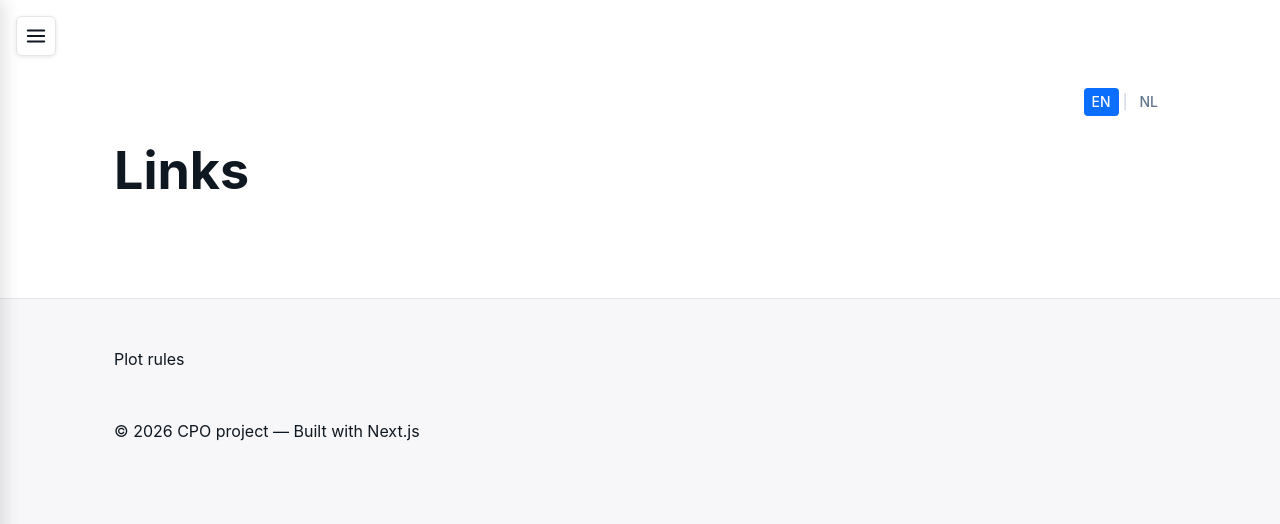
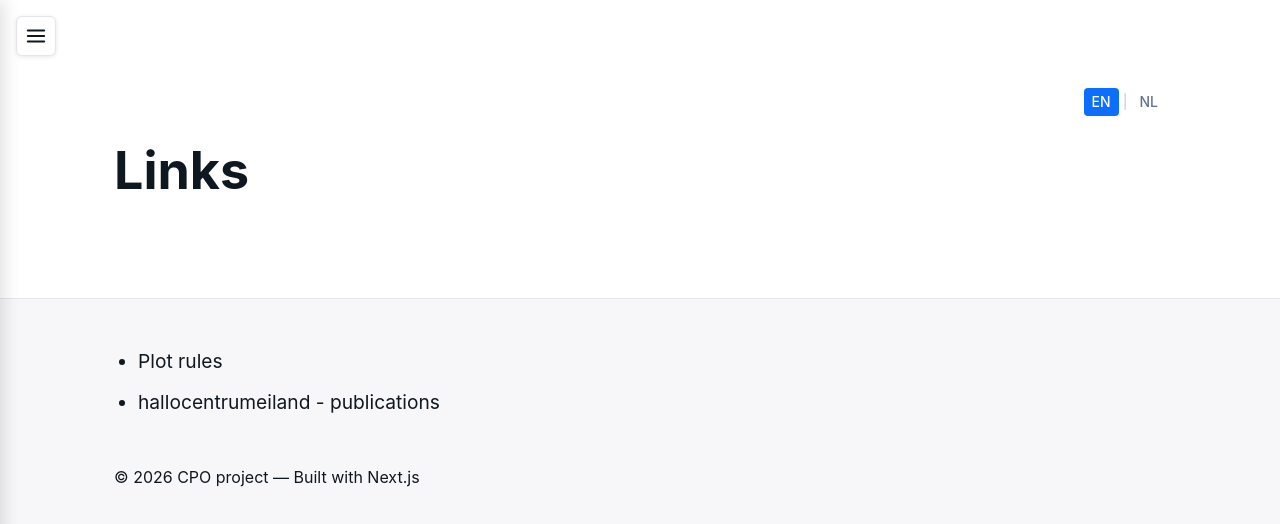
Before and after one commit to fabigato/groenebouwkracht_landingpage, a Next.js app: page /links in a window 1280 px wide. Shown: the top 524 px of the page. Built offline with nearby package versions, Linux system fonts and the light colour scheme.

Commit message:
added extra link to links page, and made it bullet list with larger font

```diff
--- a/pages/links.tsx
+++ b/pages/links.tsx
@@ -22,9 +22,14 @@ export default function Links() {
 
       <main className="max-w-[900px] md:max-w-[1100px] mx-auto px-6 pb-6 pt-12">
         <section>
-          <a href="/documents/kavelregels.pdf" target="_blank" rel="noopener noreferrer">
-            {t.plotRulesLink}
-          </a>
+          <ul style={{ listStyle: 'disc', paddingLeft: '1.5rem', margin: 0, display: 'flex', flexDirection: 'column', gap: '0.75rem' }}>
+            <li style={{ fontSize: '1.2rem' }}>
+              <a href="/documents/kavelregels.pdf" target="_blank" rel="noopener noreferrer">{t.plotRulesLink}</a>
+            </li>
+            <li style={{ fontSize: '1.2rem' }}>
+              <a href="https://hallocentrumeiland.nl/publicaties" target="_blank" rel="noopener noreferrer">{t.halloPublicationsLink}</a>
+            </li>
+          </ul>
         </section>
       </main>
 
--- a/src/lib/translations.ts
+++ b/src/lib/translations.ts
@@ -23,6 +23,7 @@ export const translations = {
     footer: `© ${new Date().getFullYear()} CPO project — Built with Next.js`,
     linksTitle: 'Links',
     plotRulesLink: 'Plot rules',
+    halloPublicationsLink: 'hallocentrumeiland - publications',
     form: {
       name: 'Name',
       email: 'Email',
@@ -55,6 +56,7 @@ export const translations = {
     footer: `© ${new Date().getFullYear()} CPO-project — Gebouwd met Next.js`,
     linksTitle: 'Links',
     plotRulesLink: 'Kavel regels',
+    halloPublicationsLink: 'hallocentrumeiland - publicaties',
     form: {
       name: 'Naam',
       email: 'E-mail',
```
